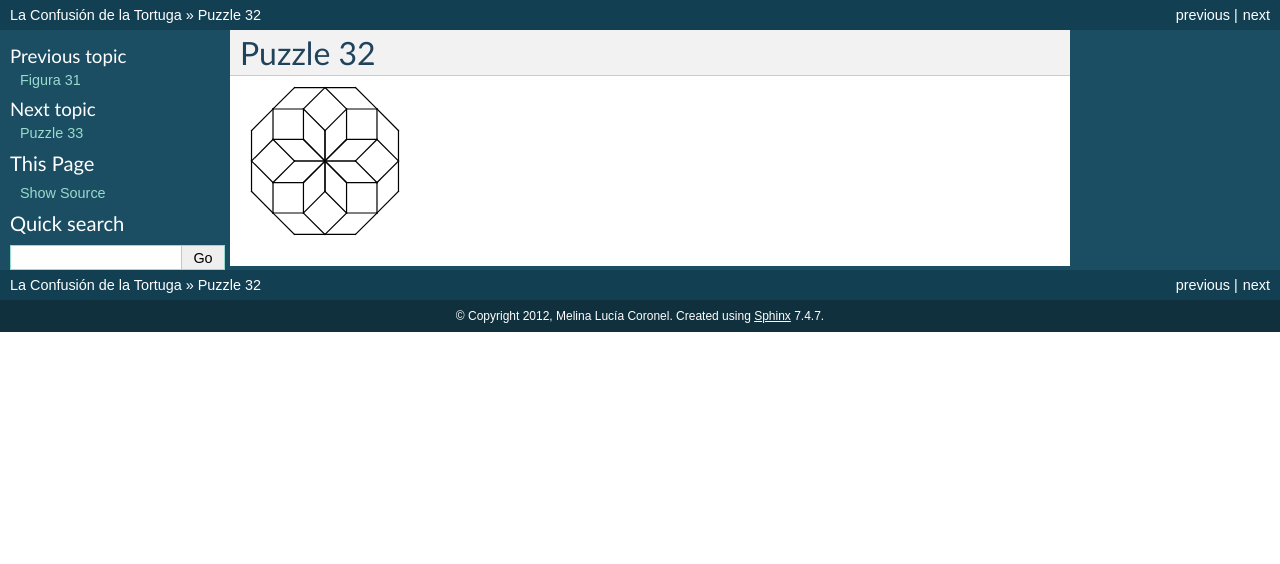
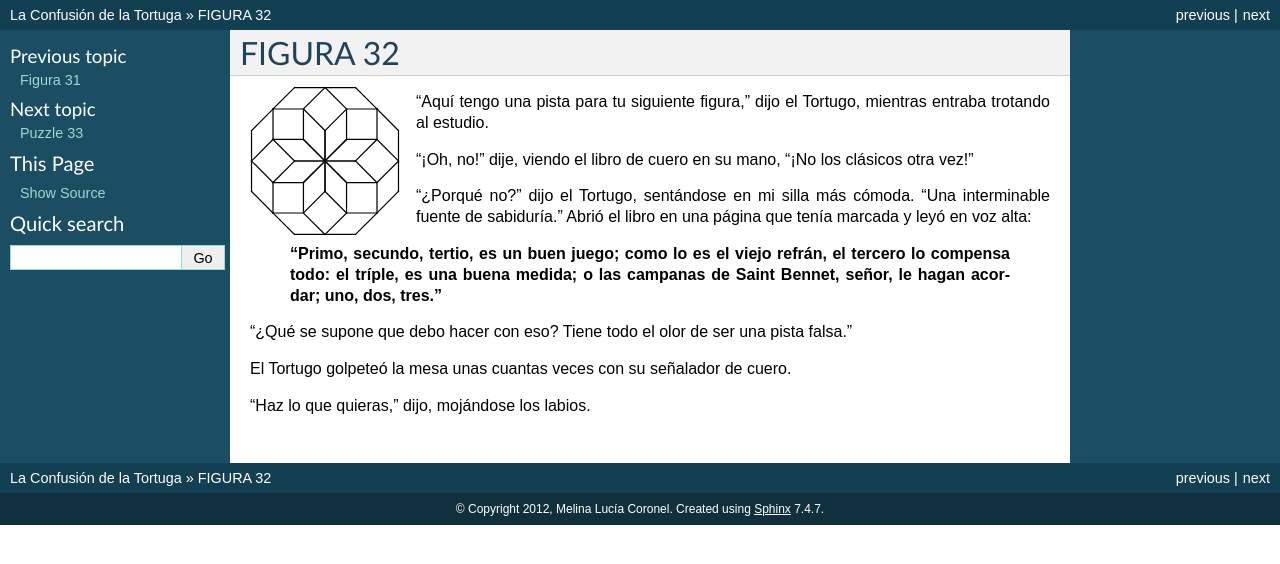
Before and after one commit to humitos/turtle-confusion-es, a Sphinx documentation site: the page built from docs/puzzle-32.rst, in a window 1280 px wide. Shown: the top 564 px of the page. Built offline with Sphinx 7.4.7, drawn with Linux system fonts in a browser that asks for light colours.

Commit message:
Puzzle 32 finished

```diff
--- a/docs/puzzle-32.rst
+++ b/docs/puzzle-32.rst
@@ -1,4 +1,4 @@
-Puzzle 32
+FIGURA 32
 =========
 
 .. image:: _static/images/confusion-32.svg
@@ -7,3 +7,18 @@ Puzzle 32
    :scale: 50 %
    :alt: Puzzle 32
    :align: left
+
+"Aquí tengo una pista para tu siguiente figura," dijo el Tortugo, mientras entraba trotando al estudio.
+
+"¡Oh, no!" dije, viendo el libro de cuero en su mano, "¡No los clásicos otra vez!"
+
+"¿Porqué no?" dijo el Tortugo, sentándose en mi silla más cómoda. "Una interminable fuente de sabiduría." Abrió el libro en una página que tenía marcada y leyó en voz alta:
+
+    **"Primo, secundo, tertio, es un buen juego; como lo es el viejo refrán, el tercero lo compensa todo: el tríple, es una buena medida; o las campanas de Saint Bennet, señor, le hagan acordar; uno, dos, tres."**
+
+
+"¿Qué se supone que debo hacer con eso? Tiene todo el olor de ser una pista falsa."
+
+El Tortugo golpeteó la mesa unas cuantas veces con su señalador de cuero.
+
+"Haz lo que quieras," dijo, mojándose los labios.
```
